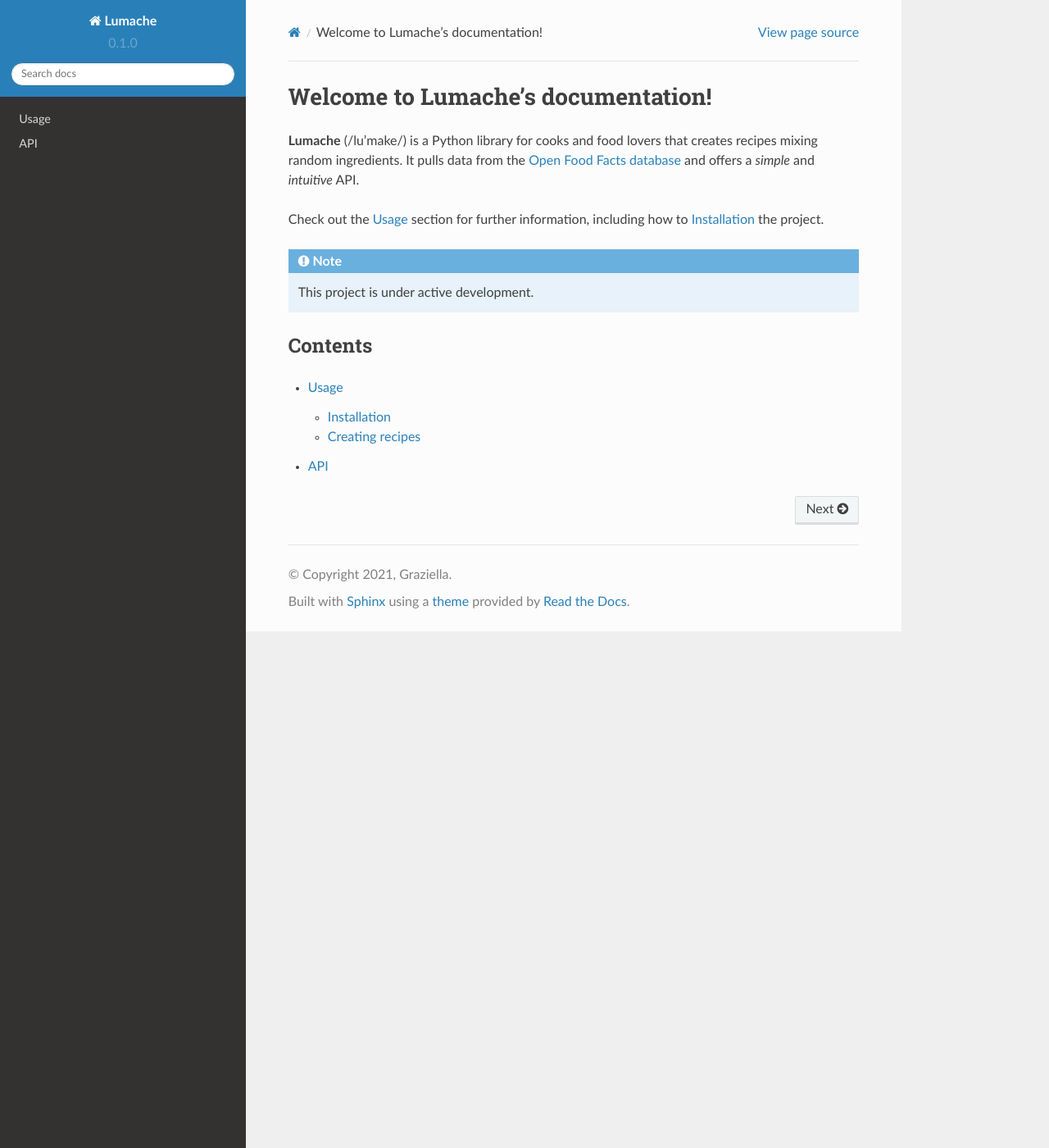
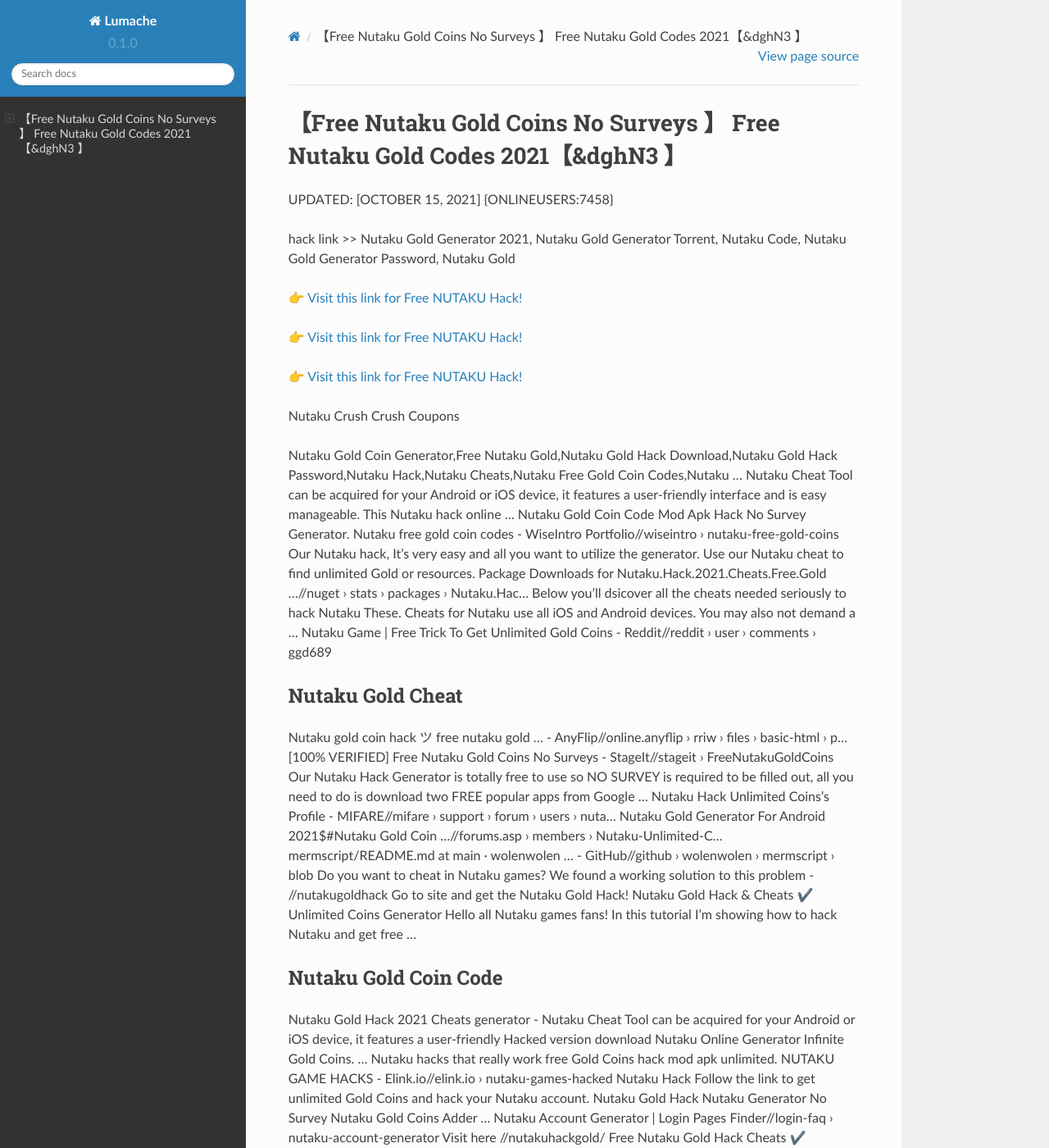
Before and after one commit to Williamfca/Nutaku90, a Sphinx documentation site: the page built from docs/source/index.rst, in a window 1280 px wide and 1400 px high. Shown: the whole window at 82% size. Built offline with Sphinx 7.4.7 and the Read the Docs theme 2.0.0, drawn with Linux system fonts in a browser that asks for light colours; some of the changed text lies outside the part shown.

Commit message:
Update index.rst

```diff
--- a/docs/source/index.rst
+++ b/docs/source/index.rst
@@ -1,22 +1,62 @@
-Welcome to Lumache's documentation!
-===================================
+【Free Nutaku Gold Coins No Surveys 】 Free Nutaku Gold Codes 2021【&dghN3 】
+==============================================================================
+UPDATED: [OCTOBER 15, 2021] {ONLINEUSERS:7458}
 
-**Lumache** (/lu'make/) is a Python library for cooks and food lovers
-that creates recipes mixing random ingredients.
-It pulls data from the `Open Food Facts database <https://world.openfoodfacts.org/>`_
-and offers a *simple* and *intuitive* API.
+hack link >> Nutaku Gold Generator 2021, Nutaku Gold Generator Torrent, Nutaku Code, Nutaku Gold Generator Password, Nutaku Gold
 
-Check out the :doc:`usage` section for further information, including
-how to :ref:`installation` the project.
+`👉 Visit this link for Free NUTAKU Hack! <https://redirekt.in/viska>`_
 
-.. note::
+`👉 Visit this link for Free NUTAKU Hack! <https://redirekt.in/viska>`_
 
-   This project is under active development.
+`👉 Visit this link for Free NUTAKU Hack! <https://redirekt.in/viska>`_
 
-Contents
---------
+Nutaku Crush Crush Coupons
 
-.. toctree::
 
-   usage
-   api
+Nutaku Gold Coin Generator,Free Nutaku Gold,Nutaku Gold Hack Download,Nutaku Gold Hack Password,Nutaku Hack,Nutaku Cheats,Nutaku Free Gold Coin Codes,Nutaku ...
+Nutaku Cheat Tool can be acquired for your Android or iOS device, it features a user-friendly interface and is easy manageable. This Nutaku hack online ...
+Nutaku Gold Coin Code Mod Apk Hack No Survey Generator.
+Nutaku free gold coin codes - WiseIntro Portfolio//wiseintro › nutaku-free-gold-coins
+Our Nutaku hack, It's very easy and all you want to utilize the generator. Use our Nutaku cheat to find unlimited Gold or resources.
+Package Downloads for Nutaku.Hack.2021.Cheats.Free.Gold ...//nuget › stats › packages › Nutaku.Hac...
+Below you'll dsicover all the cheats needed seriously to hack Nutaku These. Cheats for Nutaku use all iOS and Android devices. You may also not demand a ...
+Nutaku Game | Free Trick To Get Unlimited Gold Coins - Reddit//reddit › user › comments › ggd689
+
+********************************
+Nutaku Gold Cheat
+********************************
+
+Nutaku gold coin hack ツ free nutaku gold ... - AnyFlip//online.anyflip › rriw › files › basic-html › p...
+[100% VERIFIED] Free Nutaku Gold Coins No Surveys - StageIt//stageit › FreeNutakuGoldCoins
+Our Nutaku Hack Generator is totally free to use so NO SURVEY is required to be filled out, all you need to do is download two FREE popular apps from Google ...
+Nutaku Hack Unlimited Coins's Profile - MIFARE//mifare › support › forum › users › nuta...
+Nutaku Gold Generator For Android 2021$#Nutaku Gold Coin ...//forums.asp › members › Nutaku-Unlimited-C...
+mermscript/README.md at main · wolenwolen ... - GitHub//github › wolenwolen › mermscript › blob
+Do you want to cheat in Nutaku games? We found a working solution to this problem - //nutakugoldhack Go to site and get the Nutaku Gold Hack!
+Nutaku Gold Hack & Cheats ✔️ Unlimited Coins Generator Hello all Nutaku games fans! In this tutorial I'm showing how to hack Nutaku and get free ...
+
+***********************************
+Nutaku Gold Coin Code
+***********************************
+
+Nutaku Gold Hack 2021 Cheats generator - Nutaku Cheat Tool can be acquired for your Android or iOS device, it features a user-friendly
+Hacked version download Nutaku Online Generator Infinite Gold Coins. ... Nutaku hacks that really work free Gold Coins hack mod apk unlimited.
+NUTAKU GAME HACKS - Elink.io//elink.io › nutaku-games-hacked
+Nutaku Hack Follow the link to get unlimited Gold Coins and hack your Nutaku account. Nutaku Gold Hack Nutaku Generator No Survey Nutaku Gold Coins Adder ...
+Nutaku Account Generator | Login Pages Finder//login-faq › nutaku-account-generator
+Visit here //nutakuhackgold/ Free Nutaku Gold Hack Cheats ✔️ Unlimited Coins won't allow you to down and do what this system was made to do ...
+created the group. Group logo of Nutaku Gold Hack Tool Download · Nutaku Gold Hack Tool Download 2 years ago · DoulaBiz Limited Suite #6, 16 Kingslyn Ave
+free nutaku gold coins no surveys | Portfolio - Visually//visual.ly › users › Nutaku-free-gold-coin-codes
+
+
+Tak1z:
+Nutaku Gold Generator
+Nutaku Codes
+Nutaku Gold Generator For Android 2021
+Free Gift Codes Net
+Free Nutaku Gold Codes
+Nutaku Hack
+Nutaku Cheats
+Nutaku Free
+Nutaku Gold Coin Hack No Survey
+Free Gold Codes
```
